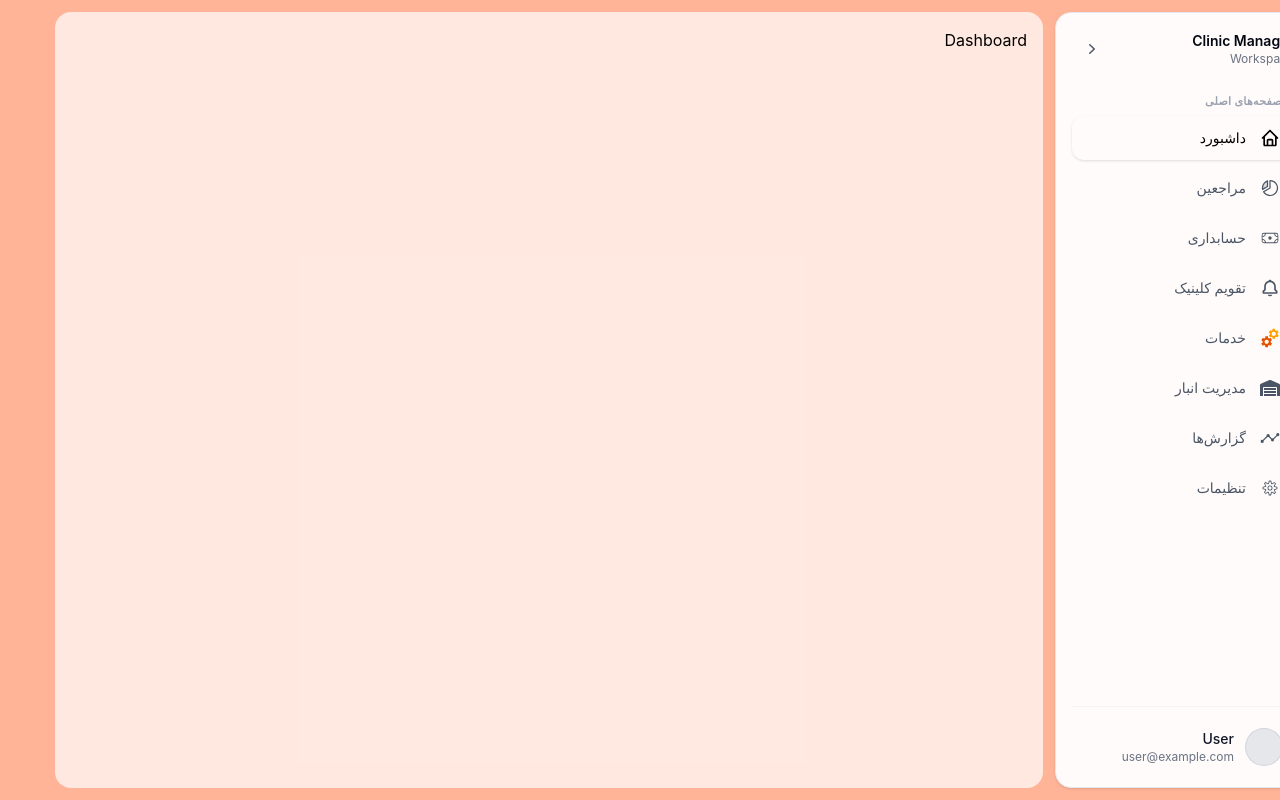
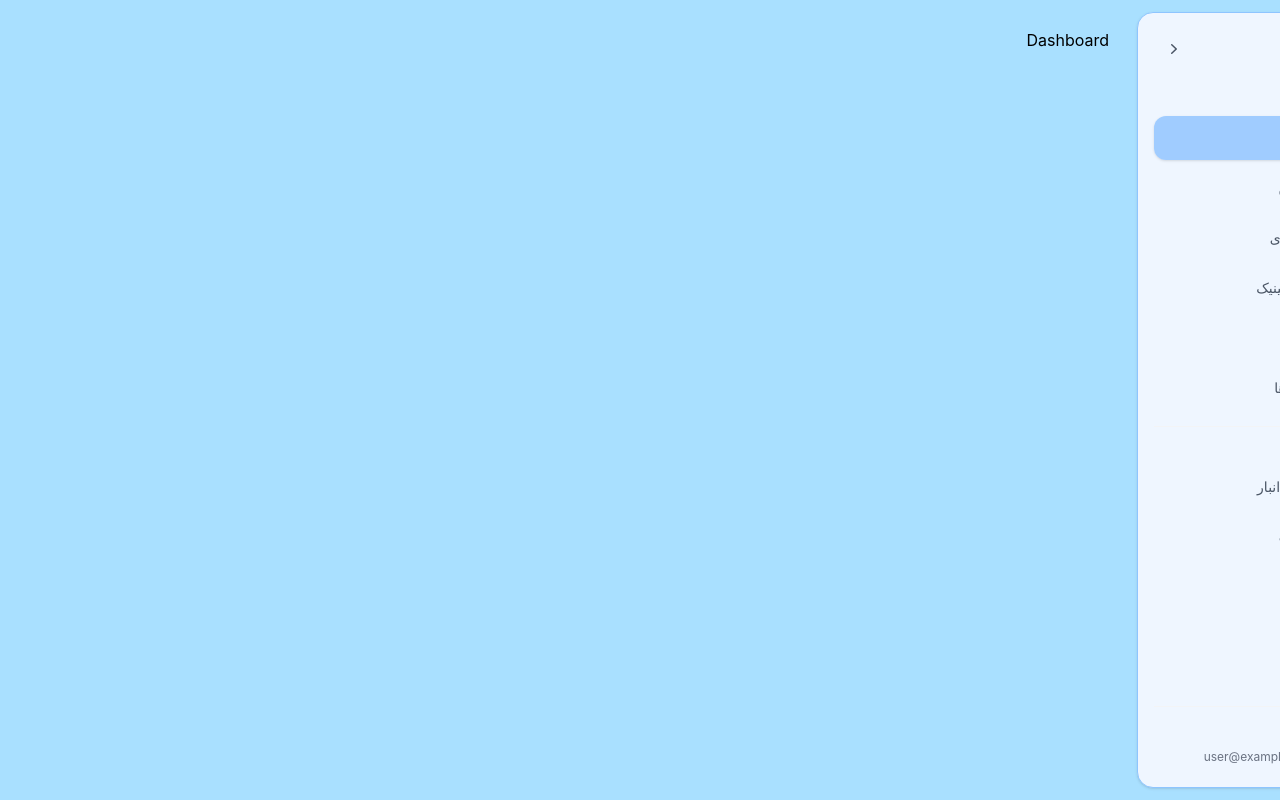
Before and after one commit to rasaTizdast/sefro-clinic-pwa, a React (Vite) app: page / in a window 1280 px wide. Built offline with nearby package versions, Linux system fonts and the light colour scheme.

Commit message:
Updated Sidebar to now use Primary color set in the tailwind config

```diff
--- a/src/App.tsx
+++ b/src/App.tsx
@@ -8,21 +8,21 @@ import { FaWarehouse } from "react-icons/fa";
 import { IoAnalytics } from "react-icons/io5";
 
 const items: SidebarItem[] = [
-  { label: 'داشبورد', icon: <BiHome />, path: '/' },
-  { label: 'مراجعین', icon: <PiChartPieSliceDuotone />, path: '/patients' },
-  { label: 'حسابداری', icon: <CiMoneyBill />, path: '/Accounting' },
-  { label: 'تقویم کلینیک', icon: <BiBell />, path: '/calendar' },
-  { label: 'خدمات', icon: <FcServices />, path: '/services' },
-  { label: 'مدیریت انبار', icon: <FaWarehouse />, path: '/Warehouse' },
-  { label: 'گزارش‌ها', icon: <IoAnalytics />, path: '/analytics' },
-  { label: 'تنظیمات', icon: <CiSettings />, path: '/settings' },
+  { label: 'داشبورد', icon: <BiHome />, path: '/', group:"primary" },
+  { label: 'مراجعین', icon: <PiChartPieSliceDuotone />, path: '/patients', group:"primary" },
+  { label: 'حسابداری', icon: <CiMoneyBill />, path: '/Accounting', group:"primary" },
+  { label: 'تقویم کلینیک', icon: <BiBell />, path: '/calendar', group:"primary" },
+  { label: 'خدمات', icon: <FcServices />, path: '/services', group:"primary" },
+  { label: 'گزارش‌ها', icon: <IoAnalytics />, path: '/analytics', group:"primary" },
+  { label: 'مدیریت انبار', icon: <FaWarehouse />, path: '/Warehouse', group:"secondary" },
+  { label: 'تنظیمات', icon: <CiSettings />, path: '/settings', group:"secondary" },
 ];
 
 function App() {
   return (
     <div className="flex min-h-screen gap-3 p-3 pb-24 md:h-screen md:pb-3">
       <Sidebar items={items} />
-      <main className="min-w-0 flex-1 overflow-auto rounded-2xl bg-white/70 p-4">
+      <main className="flex-1 p-4">
         <Outlet />
       </main>
     </div>
--- a/src/components/Sidebar.tsx
+++ b/src/components/Sidebar.tsx
@@ -90,7 +90,7 @@ const getGroupedItems = (items: SidebarItem[]): SidebarSection[] => {
   };
 
   for (const item of items) {
-    sectionItems[item.group || 'primary'].push(item);
+    sectionItems[item.group!].push(item);
   }
 
   const sections: SidebarSection[] = [];
@@ -119,9 +119,9 @@ const DesktopNavItem = ({
 }) => (
   <Link
     to={item.path}
-    className={`group relative flex min-h-11 items-center gap-3 rounded-xl px-3 py-2.5 text-sm outline-none transition-all focus-visible:ring-2 focus-visible:ring-primary/40 focus-visible:ring-offset-2 ${
+    className={`group relative flex min-h-11 items-center gap-3 rounded-xl px-3 py-2.5 text-sm outline-none transition-all focus-visible:ring-2 focus-visible:ring-primary-600/80 focus-visible:ring-offset-2 ${
       isActive
-        ? 'bg-primary/10 text-primary shadow-sm'
+        ? 'bg-primary-400/50 text-primary shadow-sm'
         : 'text-gray-600 hover:bg-gray-100 hover:text-gray-950'
     } ${isCollapsed ? 'justify-center' : ''}`}
     aria-current={isActive ? 'page' : undefined}
@@ -185,18 +185,15 @@ const DesktopSidebar = ({
 
   return (
     <aside
-      className={`sticky top-3 hidden h-[calc(100vh-1.5rem)] flex-col overflow-visible rounded-2xl border border-gray-200 bg-white/95 p-4 shadow-sm backdrop-blur transition-all duration-300 md:flex ${
+      className={`sticky top-3 hidden h-[calc(100vh-1.5rem)] flex-col overflow-visible rounded-2xl border border-primary-300 bg-primary-50 p-4 shadow-sm backdrop-blur transition-all duration-300 md:flex ${
         isCollapsed ? 'w-20' : 'w-64'
       } ${className || ''}`}
     >
       <div className="mb-6 flex items-center justify-between gap-3">
         {!isCollapsed && (
-          <div className="min-w-0">
             <p className="truncate text-sm font-semibold text-gray-950">
-              Clinic Manager
+              مدیریت کلینیک
             </p>
-            <p className="truncate text-xs text-gray-500">Workspace</p>
-          </div>
         )}
         <button
           type="button"
--- a/src/index.css
+++ b/src/index.css
@@ -1,8 +1,27 @@
 @import "tailwindcss";
 
+@theme {
+  --color-primary-50: var(--color-blue-50);
+  --color-primary-100: var(--color-blue-100);
+  --color-primary-200: var(--color-blue-200);
+  --color-primary-300: var(--color-blue-300);
+  --color-primary-400: var(--color-blue-400);
+  --color-primary-500: var(--color-blue-500);
+  --color-primary-600: var(--color-blue-600);
+  --color-primary-700: var(--color-blue-700);
+  --color-primary-800: var(--color-blue-800);
+  --color-primary-900: var(--color-blue-900);
+  --color-primary-950: var(--color-blue-950);
+
+  --breakpoint-mobile: 23.4375rem;
+  --breakpoint-tablet: 48rem;
+  --breakpoint-laptop: 80rem;
+  --breakpoint-desktop: 90rem;
+  --breakpoint-largeDesktop: 120rem;
+}
+
 body{
-  background: #ffb498;
-
+  background: #a9e0ff;
 }
 
 @keyframes toast-progress {
```
